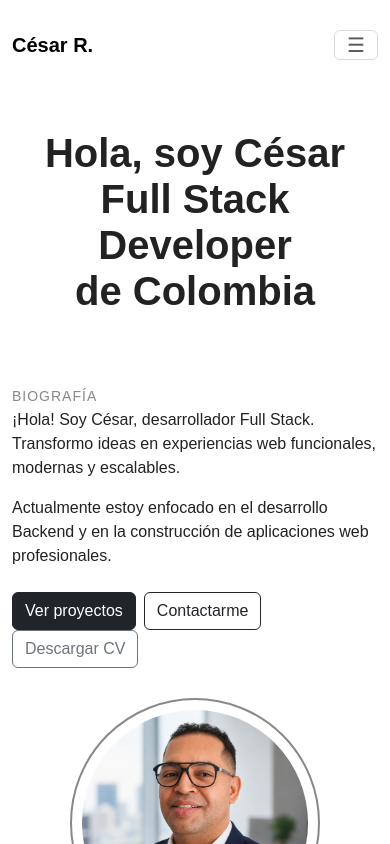
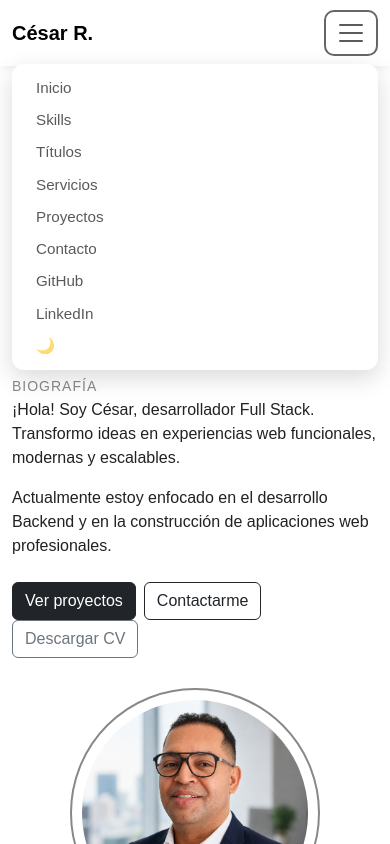
Before and after one commit to carc0813/Portafolio, a React (Vite) app: page / in a window 390 px wide. Shown: the top 844 px of the page. Built offline with nearby package versions, Linux system fonts and the light colour scheme.

Commit message:
Actualizar portafolio

```diff
--- a/src/Styles/global.css
+++ b/src/Styles/global.css
@@ -1,3 +1,7 @@
+/* =========================================
+   RESET
+========================================= */
+
 * {
     margin: 0;
     padding: 0;
@@ -14,23 +18,55 @@ body {
     color: #222;
 }
 
+/* =========================================
+   SECTIONS
+========================================= */
+
 section {
     padding: 100px 0;
+    scroll-margin-top: 90px;
 }
 
-/* NAVBAR */
+/* =========================================
+   NAVBAR
+========================================= */
 
 .navbar {
-    z-index: 1000;
+    position: fixed;
+    top: 0;
+    left: 0;
+    width: 100%;
+    z-index: 1050;
     padding: 25px 0;
+    background: #ffffff;
+}
+
+.navbar-brand {
+    white-space: nowrap;
+}
+
+.navbar-nav {
+    align-items: center;
 }
 
 .nav-link {
     margin-left: 20px;
+    transition: color 0.3s ease;
 }
 
+.nav-link:hover {
+    color: #2563eb;
+}
 
-/* HERO */
+/* Botón modo oscuro */
+.theme-button {
+    text-decoration: none !important;
+    border: none;
+}
+
+/* =========================================
+   HERO
+========================================= */
 
 .hero {
     min-height: 100vh;
@@ -67,8 +103,9 @@ section {
     margin-top: 10px;
 }
 
-
-/* CARDS */
+/* =========================================
+   CARDS
+========================================= */
 
 .card {
     border: none;
@@ -79,10 +116,101 @@ section {
     transform: translateY(-8px);
 }
 
+/* =========================================
+   MOBILE
+========================================= */
 
-/* MOBILE */
+@media (max-width: 991.98px) {
 
-@media (max-width: 768px) {
+    /* NAVBAR */
+
+    .navbar {
+        padding: 10px 0;
+        background: #ffffff !important;
+        box-shadow: 0 2px 10px rgba(0, 0, 0, 0.08);
+    }
+
+    .navbar > .container {
+        position: relative;
+    }
+
+    /* Botón hamburguesa */
+
+    .navbar-toggler {
+        border: 2px solid #666;
+        border-radius: 10px;
+        padding: 6px 10px;
+    }
+
+    .navbar-toggler:focus {
+        box-shadow: none;
+    }
+
+    /* MENÚ DESPLEGABLE */
+
+     .navbar-collapse {
+    position: absolute;
+    top: calc(100% + 8px);
+    left: 12px;
+    right: 12px;
+
+    background: #ffffff;
+
+    padding: 8px 12px;
+
+    border-radius: 12px;
+
+    box-shadow: 0 8px 25px rgba(0, 0, 0, 0.15);
+
+    z-index: 2000;
+}
+    /* Lista */
+
+    .navbar-nav {
+    width: 100%;
+    align-items: stretch;
+    gap: 0;
+}
+    /* Items */
+
+    .navbar-nav .nav-item {
+        width: 100%;
+    }
+
+    /* Enlaces */
+
+     .navbar-nav .nav-link {
+    display: block;
+    width: 100%;
+
+    margin-left: 0;
+
+    padding: 7px 12px !important;
+
+    border-radius: 8px;
+
+    font-size: 0.95rem;
+    line-height: 1.2;
+}
+
+    .navbar-nav .nav-link:hover {
+        background: #f1f5f9;
+        color: #2563eb;
+    }
+
+    /* Botón de tema */
+
+    .theme-button {
+        width: 100%;
+        text-align: left;
+        margin-left: 0 !important;
+    }
+
+    /* HERO */
+
+    .hero {
+        padding-top: 120px;
+    }
 
     .hero-title {
         font-size: 2.5rem;
@@ -98,12 +226,16 @@ section {
         font-size: 3rem;
     }
 
+    /* Evita que los anchors queden debajo del Navbar */
+
+    section {
+        scroll-margin-top: 80px;
+    }
 }
 
-
-/* =========================
+/* =========================================
    DARK MODE
-========================= */
+========================================= */
 
 body.dark-mode {
     background: #121212;
@@ -120,7 +252,7 @@ body.dark-mode .nav-link {
 }
 
 body.dark-mode .nav-link:hover {
-    color: #aaa !important;
+    color: #06b6d4 !important;
 }
 
 body.dark-mode .hero {
@@ -178,3 +310,36 @@ body.dark-mode footer {
     background: #181818;
     color: #ffffff;
 }
+
+/* =========================================
+   DARK MODE - MOBILE NAVBAR
+========================================= */
+
+@media (max-width: 991.98px) {
+
+    body.dark-mode .navbar {
+        background: #181818 !important;
+    }
+
+    body.dark-mode .navbar-collapse {
+        background: #181818;
+        box-shadow: 0 8px 25px rgba(0, 0, 0, 0.5);
+    }
+
+    body.dark-mode .navbar-nav .nav-link {
+        color: #f5f5f5 !important;
+    }
+
+    body.dark-mode .navbar-nav .nav-link:hover {
+        background: #252525;
+        color: #06b6d4 !important;
+    }
+
+    body.dark-mode .navbar-toggler {
+        border-color: #666;
+    }
+
+    body.dark-mode .navbar-toggler-icon {
+        filter: invert(1);
+    }
+}
--- a/src/components/Navbar/Navbar.jsx
+++ b/src/components/Navbar/Navbar.jsx
@@ -1,108 +1,161 @@
 import { useEffect, useState } from "react";
 
-
 function Navbar() {
-
     const [darkMode, setDarkMode] = useState(() => {
         return localStorage.getItem("darkMode") === "true";
     });
+
+    const [menuOpen, setMenuOpen] = useState(false);
 
     useEffect(() => {
         document.body.classList.toggle("dark-mode", darkMode);
         localStorage.setItem("darkMode", darkMode);
     }, [darkMode]);
 
+    const closeMenu = () => {
+        setMenuOpen(false);
+    };
+
+    const toggleMenu = () => {
+        setMenuOpen((prev) => !prev);
+    };
+
+    const toggleDarkMode = () => {
+        setDarkMode((prev) => !prev);
+    };
+
     return (
         <nav className="navbar navbar-expand-lg fixed-top">
-
             <div className="container">
 
+                {/* LOGO */}
                 <a
                     href="#home"
                     className="navbar-brand fw-bold"
+                    onClick={closeMenu}
                 >
                     César R.
                 </a>
 
+                {/* BOTÓN HAMBURGUESA */}
                 <button
+                    type="button"
                     className="navbar-toggler"
-                    data-bs-toggle="collapse"
-                    data-bs-target="#menu"
+                    onClick={toggleMenu}
+                    aria-controls="menu"
+                    aria-expanded={menuOpen}
                     aria-label="Abrir menú"
                 >
-                    ☰
+                    <span className="navbar-toggler-icon"></span>
                 </button>
 
+                {/* MENÚ */}
                 <div
-                    className="collapse navbar-collapse"
+                    className={`navbar-collapse ${
+                        menuOpen ? "show" : ""
+                    }`}
                     id="menu"
                 >
-
                     <ul className="navbar-nav ms-auto">
 
+                        {/* INICIO */}
                         <li className="nav-item">
-                            <a href="#home" className="nav-link">
+                            <a
+                                href="#home"
+                                className="nav-link"
+                                onClick={closeMenu}
+                            >
                                 Inicio
                             </a>
                         </li>
 
+                        {/* SKILLS */}
                         <li className="nav-item">
-                            <a href="#skills" className="nav-link">
+                            <a
+                                href="#skills"
+                                className="nav-link"
+                                onClick={closeMenu}
+                            >
                                 Skills
                             </a>
                         </li>
 
+                        {/* TÍTULOS */}
                         <li className="nav-item">
-                            <a href="#titles" className="nav-link">
+                            <a
+                                href="#titles"
+                                className="nav-link"
+                                onClick={closeMenu}
+                            >
                                 Títulos
                             </a>
                         </li>
 
+                        {/* SERVICIOS */}
                         <li className="nav-item">
-                            <a href="#services" className="nav-link">
+                            <a
+                                href="#services"
+                                className="nav-link"
+                                onClick={closeMenu}
+                            >
                                 Servicios
                             </a>
                         </li>
 
+                        {/* PROYECTOS */}
                         <li className="nav-item">
-                            <a href="#projects" className="nav-link">
+                            <a
+                                href="#projects"
+                                className="nav-link"
+                                onClick={closeMenu}
+                            >
                                 Proyectos
                             </a>
                         </li>
 
+                        {/* CONTACTO */}
                         <li className="nav-item">
-                            <a href="#contact" className="nav-link">
+                            <a
+                                href="#contact"
+                                className="nav-link"
+                                onClick={closeMenu}
+                            >
                                 Contacto
                             </a>
                         </li>
 
+                        {/* GITHUB */}
                         <li className="nav-item">
                             <a
                                 href="https://github.com/carc0813"
                                 target="_blank"
                                 rel="noopener noreferrer"
                                 className="nav-link"
+                                onClick={closeMenu}
                             >
                                 GitHub
                             </a>
                         </li>
 
+                        {/* LINKEDIN */}
                         <li className="nav-item">
                             <a
                                 href="https://www.linkedin.com/in/cesar-andres-restrepo-castrillon/"
                                 target="_blank"
                                 rel="noopener noreferrer"
                                 className="nav-link"
+                                onClick={closeMenu}
                             >
                                 LinkedIn
                             </a>
                         </li>
 
+                        {/* MODO OSCURO */}
                         <li className="nav-item">
                             <button
                                 type="button"
-                                className="btn btn-link nav-link"
-                                onClick={() => setDarkMode(!darkMode)}
+                                className="btn btn-link nav-link theme-button"
+                                onClick={toggleDarkMode}
                                 aria-label="Cambiar tema"
                             >
                                 {darkMode ? "☀️" : "🌙"}
@@ -110,11 +163,9 @@ function Navbar() {
                         </li>
 
                     </ul>
-
                 </div>
 
             </div>
-
         </nav>
     );
 }
```
Also changed, not shown: 1 other file (tests, documents, lock files or other folders).
